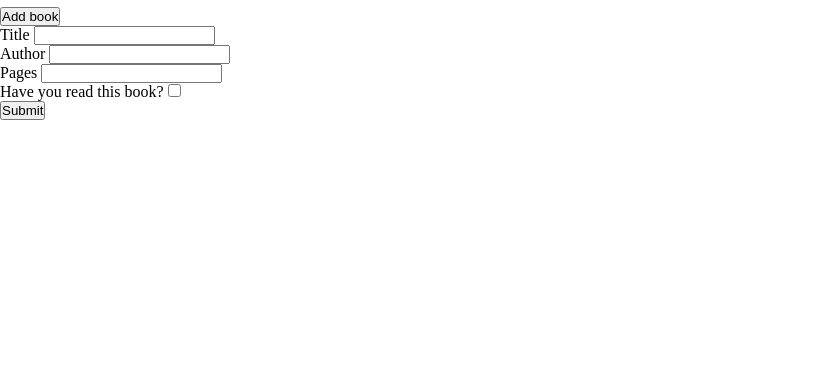
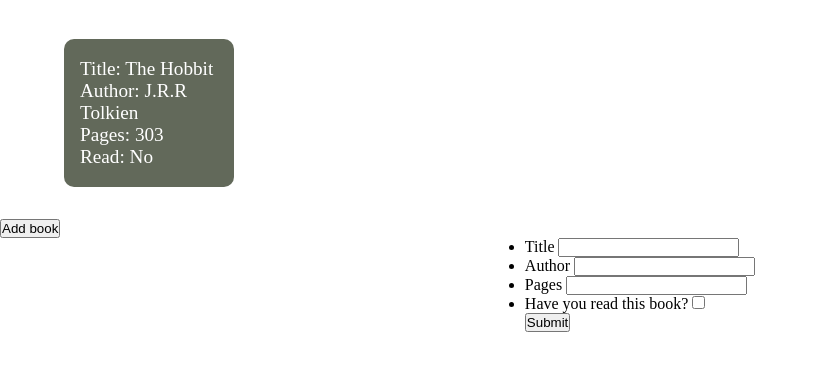
Before and after one commit to rehanshami/library, a plain HTML site: page index.html in a window 1280 px wide. Shown: the part 50-420 px from the top of the page, without its empty margins (0-818 px from the left). Drawn offline with Linux system fonts and the light colour scheme.

Commit message:
Implement logic to add books and toggle book input form

```diff
--- a/index.html
+++ b/index.html
@@ -16,9 +16,9 @@
             <div class="book"></div>
         </div>
         <div class="add-book">
-            <button>Add book</button>
+            <button id="add-book">Add book</button>
         </div>
-        <div class="book-form">
+        <div class="book-form display-toggle">
             <form>
                 <ul>
                     <li><label for="title">Title</label>
@@ -31,9 +31,6 @@
                         <input type="checkbox" id="isRead" name="isRead"></li>
                 </ul>
                 <button id="button">Submit</button>
-
-
-
             </form>
         </div>
 
--- a/main.js
+++ b/main.js
@@ -4,9 +4,10 @@ const pagesInput = document.querySelector('#pages');
 const readInput = document.querySelector('#isRead');
 const submit = document.querySelector('#button');
 
+
 submit.addEventListener('click', addBookToLibrary);
 
-let myLibrary = [  {
+let myLibrary = [{
   title: 'The Hobbit',
   author: 'J.R.R Tolkien',
   pages: 303,
@@ -33,6 +34,7 @@ function addBookToLibrary(event) {
 
   const book = new Book(title, author, pages, read);
   myLibrary.push(book);
+  displayBooksInLibrary(myLibrary);
   clearBookForm();
 
 }
@@ -44,4 +46,54 @@ function clearBookForm() {
   readInput.checked = false;
 
 }
+
+function displayBooksInLibrary() {
+  const library = document.querySelector('.library-books');
+
+  const booksInLibrary = document.querySelector('.library-books .book');
+  myLibrary.forEach((book) => {
+
+    const bookCard = document.createElement('div');
+    bookCard.classList.add('book-card');
+
+    const bookTitle = document.createElement('p');
+    bookTitle.textContent = `Title: ${book.title}`
+
+    const bookAuthor = document.createElement('p');
+    bookAuthor.textContent = `Author: ${book.author}`;
+
+    const bookPages = document.createElement('p');
+    bookPages.textContent = `Pages: ${book.pages}`
+
+    const bookRead = document.createElement('p');
+    bookRead.textContent = `Read: ${book.read ? "Yes" : "No"}`;
+
+    bookCard.appendChild(bookTitle);
+    bookCard.appendChild(bookAuthor);
+    bookCard.appendChild(bookPages);
+    bookCard.appendChild(bookRead);
+
+    booksInLibrary.appendChild(bookCard);
+    library.appendChild(booksInLibrary);
+
+
+
+  })
+}
 console.log(myLibrary)
+
+function myFunction(item) {
+  console.log(item)
+  const bookTitle = document.createElement('p');
+  bookTitle.textContent = this.title.value;
+  book.appendChild(bookTitle);
+  }
+
+  displayBooksInLibrary();
+
+
+const bookForm = document.querySelector('.book-form');
+const addBookInput = document.querySelector('#add-book');
+addBookInput.addEventListener('click', () => {
+  bookForm.classList.toggle('display-toggle');
+  })
--- a/style.css
+++ b/style.css
@@ -11,7 +11,29 @@
 }
 
 .book {
-    background-color: darkslategrey;
+
     color: white;
     font-size: 1.2rem;
 }
+
+.display-toggle {
+    display: none;
+}
+
+.library-books {
+    padding: 2rem 4rem;
+
+}
+
+.book-card {
+    padding: 1.2rem 1rem;
+    width: max(3rem, 12%);
+    background-color: #62695a;
+    border-radius: 10px;
+}
+
+.book-form {
+    display: flex;
+    align-items: center;
+    justify-content: center;
+}
```
